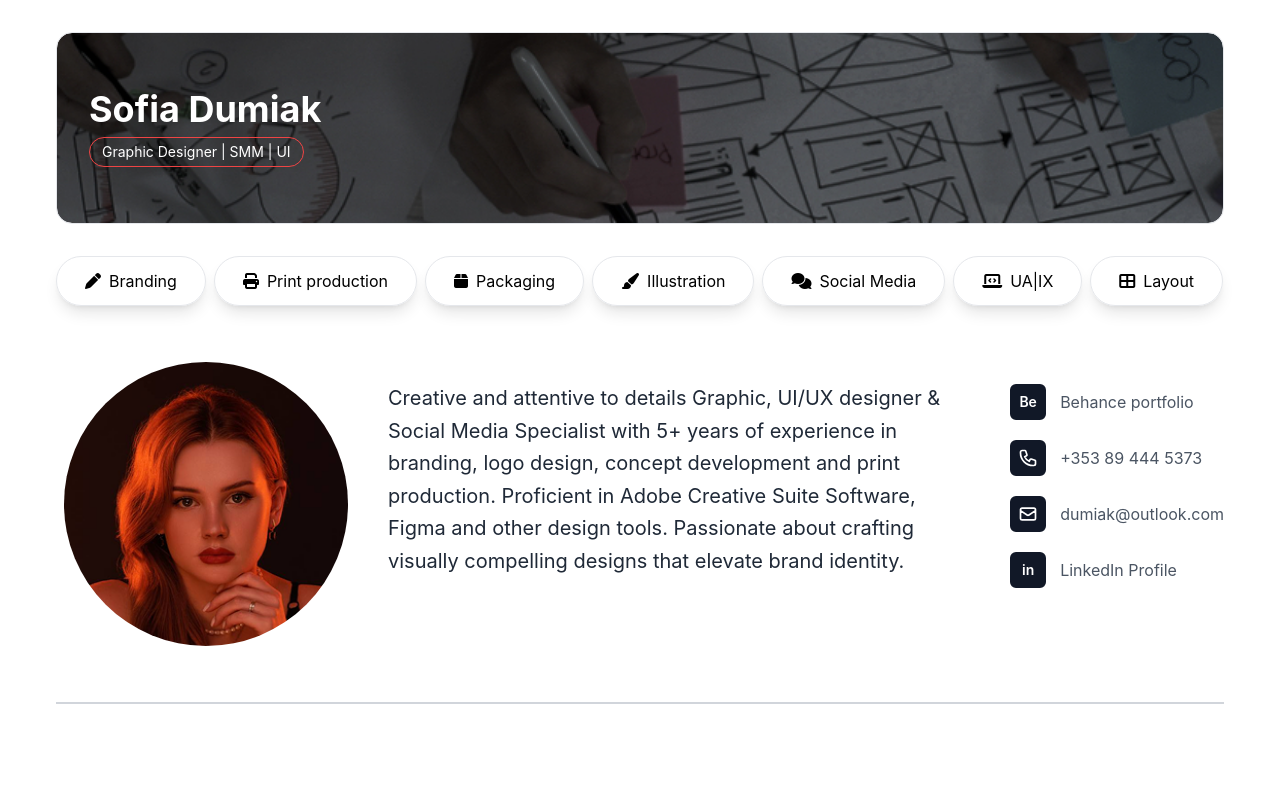
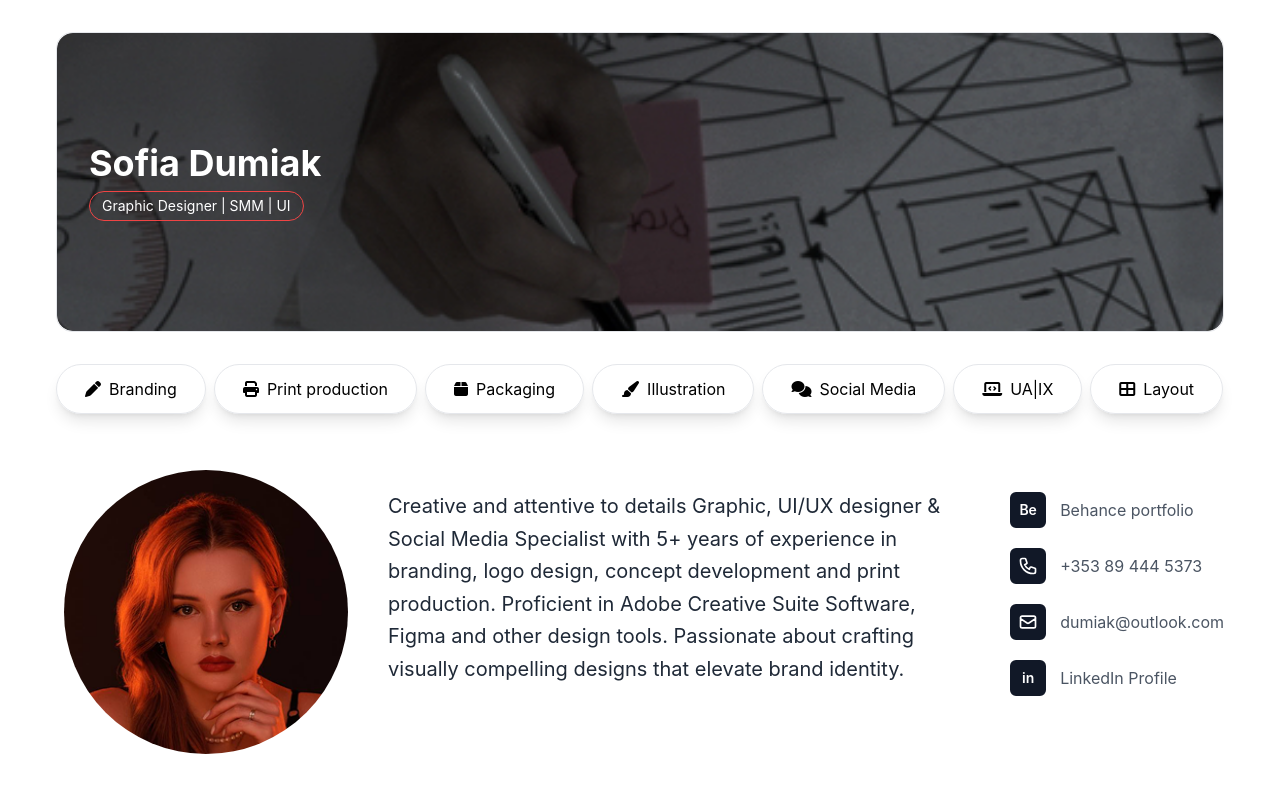
Before and after one commit to dydai26/DumiakPortfolio, a plain HTML site: page index.html in a window 1280 px wide. Shown: the top 797 px of the page. Drawn offline with nearby package versions, Linux system fonts and the light colour scheme.

Commit message:
Update main.css

```diff
--- a/styles/main.css
+++ b/styles/main.css
@@ -15,8 +15,9 @@ body {
     padding: 2rem;
     border-radius: 1rem;
     border: 1px solid #e5e7eb;
-    height: 100%; /* Забезпечуємо висоту на всю площу */
-    width: 100%; /* Займає всю ширину */
+    width: 100%;
+    min-height: 300px; /* Встановлюємо мінімальну висоту */
+    background: transparent; /* Фон прозорий, щоб ::before було видно */
 }
 
 .header-container::before {
@@ -26,10 +27,12 @@ body {
     left: 0;
     width: 100%;
     height: 100%;
-    background-image: url('/img/baner.jpg');
+    background-image: url('/img/baner.jpg'); /* Виправлений шлях */
     background-size: cover;
     background-position: center;
-    z-index: -1; /* Забезпечуємо, щоб зображення було на фоні */
+    background-repeat: no-repeat;
+    z-index: 0; /* змінив з -1, щоб не ховалося за контентом */
+    border-radius: 1rem; /* Щоб фон повторював форму батьківського контейнера */
 }
 
 
```
